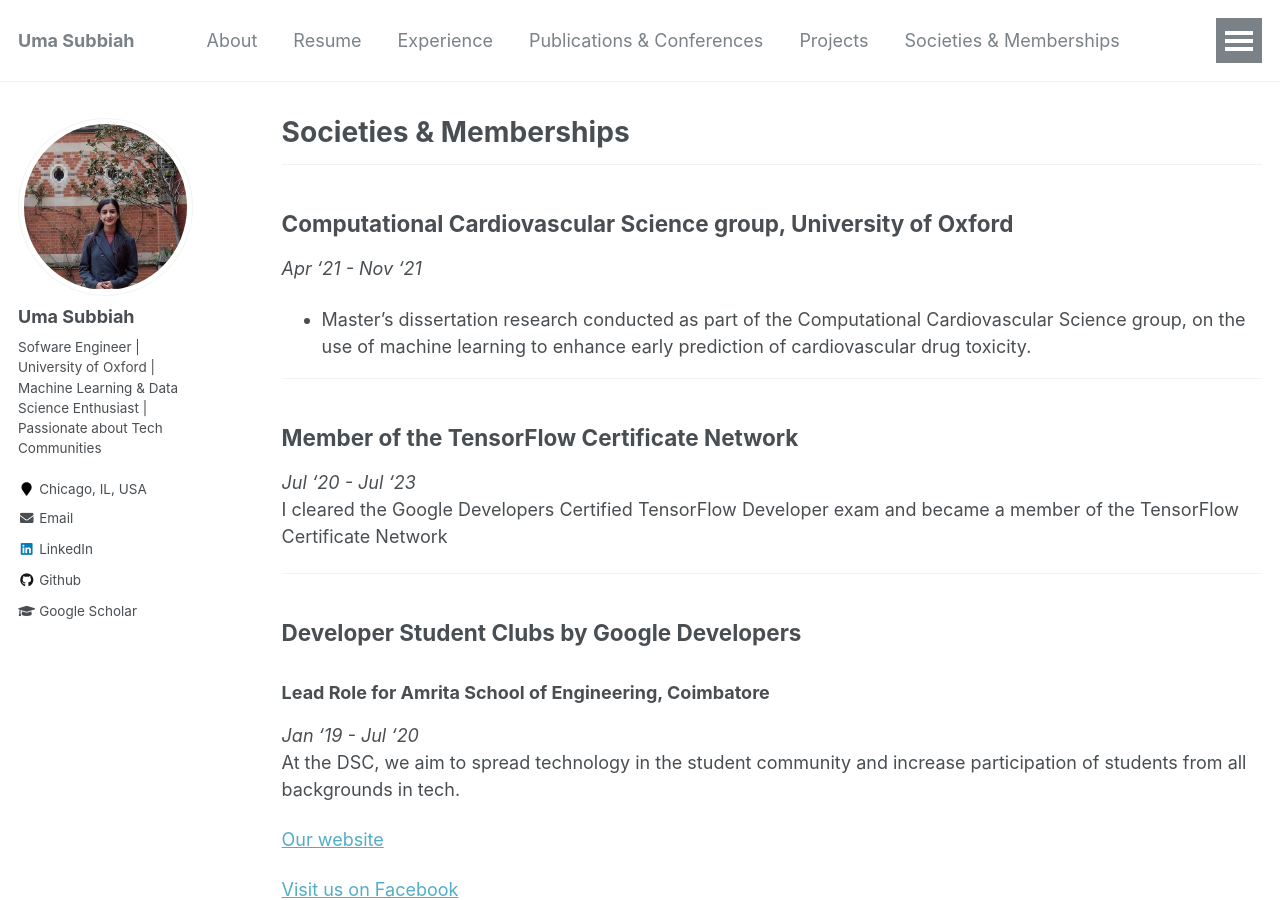
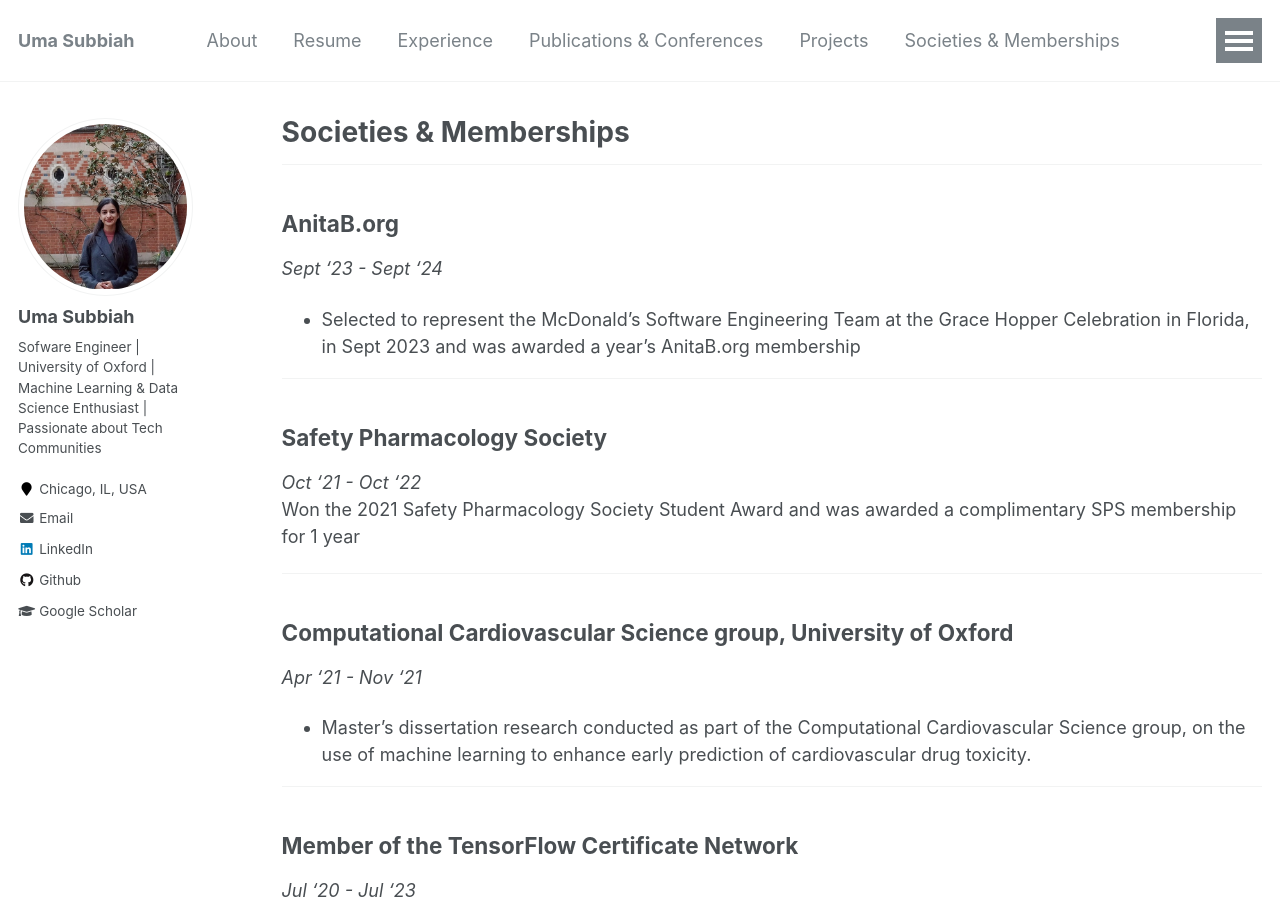
Before and after one commit to uma-subbiah/uma-subbiah.github.io, a Jekyll site: the page built from _pages/societies.md, in a window 1280 px wide and 900 px high. Built offline with Jekyll 4.4.1, drawn with Linux system fonts in a browser that asks for light colours.

Commit message:
Update societies.md

```diff
--- a/_pages/societies.md
+++ b/_pages/societies.md
@@ -8,6 +8,21 @@ redirect_from:
 ---
 
 <hr>
+
+## AnitaB.org
+_Sept '23 - Sept '24_
+<br>
+- Selected to represent the McDonald’s Software Engineering Team at the Grace Hopper Celebration in Florida, in Sept 2023 and was awarded a year's AnitaB.org membership
+
+<hr>
+
+## Safety Pharmacology Society
+_Oct '21 - Oct '22_
+<br>
+Won the 2021 Safety Pharmacology Society Student Award and was awarded a complimentary SPS membership for 1 year
+<hr>
+
+
 
 ## Computational Cardiovascular Science group, University of Oxford
 _Apr '21 - Nov '21_
```
